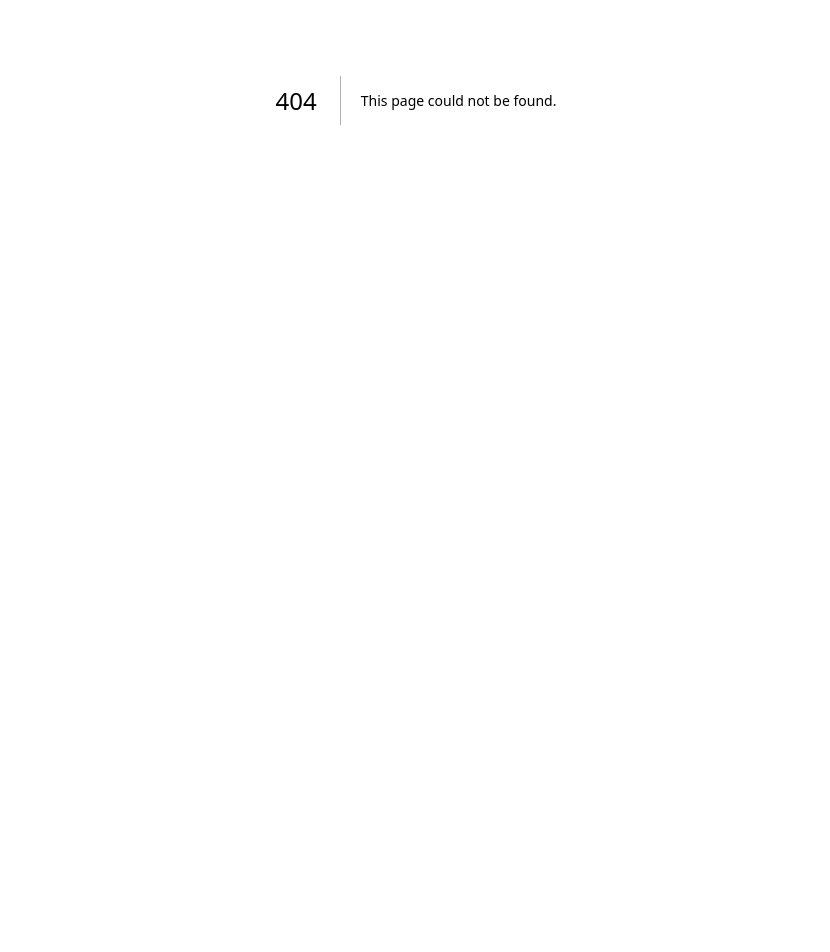
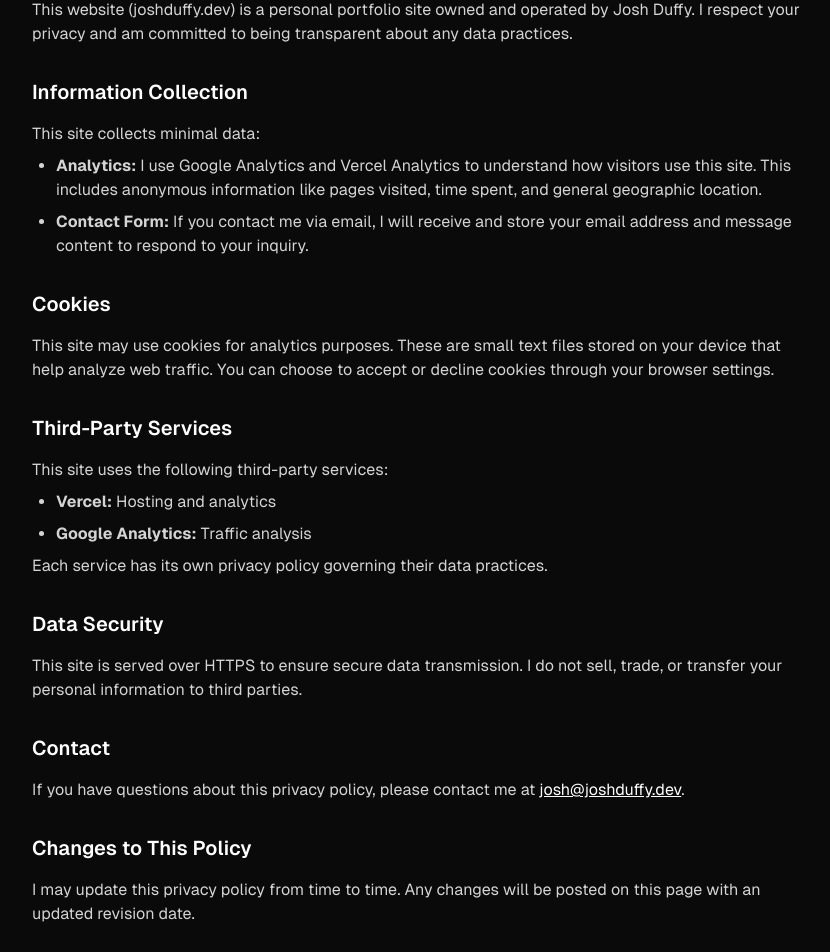
Before and after one commit to joshduffy/joshduffy.dev, a Next.js app: page /privacy in a window 1280 px wide. Before the commit this address had no page. Shown: the part 300-1252 px from the top of the page, without its empty margins (224-1054 px from the left). Before the commit the page ends 800 px from the top, so only its background shows below. Built offline with nearby package versions, Linux system fonts and the light colour scheme.

Commit message:
Add privacy policy and contact pages

```diff
--- /dev/null
+++ b/src/app/contact/page.tsx
@@ -0,0 +1,88 @@
+import { Metadata } from "next";
+import Link from "next/link";
+import { Github, Linkedin, Mail } from "@/components/Icons";
+
+export const metadata: Metadata = {
+  title: "Contact",
+  description: "Get in touch with Josh Duffy",
+};
+
+export default function Contact() {
+  return (
+    <main className="min-h-screen py-20 px-6">
+      <div className="max-w-3xl mx-auto">
+        <Link
+          href="/"
+          className="text-neutral-500 hover:text-neutral-300 transition-colors text-sm mb-8 inline-block"
+        >
+          &larr; Back to home
+        </Link>
+
+        <h1 className="text-3xl font-bold mb-4">Contact</h1>
+
+        <p className="text-neutral-400 mb-12 text-lg">
+          Have a question or want to work together? I&apos;d love to hear from
+          you.
+        </p>
+
+        <div className="space-y-8">
+          <section>
+            <h2 className="text-xl font-semibold mb-6">Get in Touch</h2>
+
+            <div className="space-y-4">
+              <a
+                href="mailto:josh@joshduffy.dev"
+                className="flex items-center gap-4 p-4 rounded-lg border border-neutral-800 hover:border-neutral-700 hover:bg-neutral-900/50 transition-all group"
+              >
+                <div className="w-10 h-10 rounded-full bg-neutral-800 flex items-center justify-center group-hover:bg-neutral-700 transition-colors">
+                  <Mail className="w-5 h-5" />
+                </div>
+                <div>
+                  <p className="font-medium">Email</p>
+                  <p className="text-neutral-400 text-sm">josh@joshduffy.dev</p>
+                </div>
+              </a>
+
+              <a
+                href="https://www.linkedin.com/in/changeleadership/"
+                target="_blank"
+                rel="noopener noreferrer"
+                className="flex items-center gap-4 p-4 rounded-lg border border-neutral-800 hover:border-neutral-700 hover:bg-neutral-900/50 transition-all group"
+              >
+                <div className="w-10 h-10 rounded-full bg-neutral-800 flex items-center justify-center group-hover:bg-neutral-700 transition-colors">
+                  <Linkedin className="w-5 h-5" />
+                </div>
+                <div>
+                  <p className="font-medium">LinkedIn</p>
+                  <p className="text-neutral-400 text-sm">
+                    Connect professionally
+                  </p>
+                </div>
+              </a>
+
+              <a
+                href="https://github.com/joshduffy"
+                target="_blank"
+                rel="noopener noreferrer"
+                className="flex items-center gap-4 p-4 rounded-lg border border-neutral-800 hover:border-neutral-700 hover:bg-neutral-900/50 transition-all group"
+              >
+                <div className="w-10 h-10 rounded-full bg-neutral-800 flex items-center justify-center group-hover:bg-neutral-700 transition-colors">
+                  <Github className="w-5 h-5" />
+                </div>
+                <div>
+                  <p className="font-medium">GitHub</p>
+                  <p className="text-neutral-400 text-sm">View my projects</p>
+                </div>
+              </a>
+            </div>
+          </section>
+
+          <section className="pt-8 border-t border-neutral-800">
+            <h2 className="text-xl font-semibold mb-4">Location</h2>
+            <p className="text-neutral-400">Philadelphia, PA</p>
+          </section>
+        </div>
+      </div>
+    </main>
+  );
+}
--- /dev/null
+++ b/src/app/privacy/page.tsx
@@ -0,0 +1,130 @@
+import { Metadata } from "next";
+import Link from "next/link";
+
+export const metadata: Metadata = {
+  title: "Privacy Policy",
+  description: "Privacy policy for joshduffy.dev",
+};
+
+export default function PrivacyPolicy() {
+  return (
+    <main className="min-h-screen py-20 px-6">
+      <div className="max-w-3xl mx-auto">
+        <Link
+          href="/"
+          className="text-neutral-500 hover:text-neutral-300 transition-colors text-sm mb-8 inline-block"
+        >
+          &larr; Back to home
+        </Link>
+
+        <h1 className="text-3xl font-bold mb-8">Privacy Policy</h1>
+
+        <div className="prose prose-invert prose-neutral max-w-none space-y-6 text-neutral-300">
+          <p className="text-sm text-neutral-500">
+            Last updated: January 2025
+          </p>
+
+          <section>
+            <h2 className="text-xl font-semibold text-white mt-8 mb-4">
+              Overview
+            </h2>
+            <p>
+              This website (joshduffy.dev) is a personal portfolio site owned
+              and operated by Josh Duffy. I respect your privacy and am
+              committed to being transparent about any data practices.
+            </p>
+          </section>
+
+          <section>
+            <h2 className="text-xl font-semibold text-white mt-8 mb-4">
+              Information Collection
+            </h2>
+            <p>This site collects minimal data:</p>
+            <ul className="list-disc pl-6 space-y-2 mt-2">
+              <li>
+                <strong>Analytics:</strong> I use Google Analytics and Vercel
+                Analytics to understand how visitors use this site. This
+                includes anonymous information like pages visited, time spent,
+                and general geographic location.
+              </li>
+              <li>
+                <strong>Contact Form:</strong> If you contact me via email, I
+                will receive and store your email address and message content to
+                respond to your inquiry.
+              </li>
+            </ul>
+          </section>
+
+          <section>
+            <h2 className="text-xl font-semibold text-white mt-8 mb-4">
+              Cookies
+            </h2>
+            <p>
+              This site may use cookies for analytics purposes. These are small
+              text files stored on your device that help analyze web traffic.
+              You can choose to accept or decline cookies through your browser
+              settings.
+            </p>
+          </section>
+
+          <section>
+            <h2 className="text-xl font-semibold text-white mt-8 mb-4">
+              Third-Party Services
+            </h2>
+            <p>This site uses the following third-party services:</p>
+            <ul className="list-disc pl-6 space-y-2 mt-2">
+              <li>
+                <strong>Vercel:</strong> Hosting and analytics
+              </li>
+              <li>
+                <strong>Google Analytics:</strong> Traffic analysis
+              </li>
+            </ul>
+            <p className="mt-2">
+              Each service has its own privacy policy governing their data
+              practices.
+            </p>
+          </section>
+
+          <section>
+            <h2 className="text-xl font-semibold text-white mt-8 mb-4">
+              Data Security
+            </h2>
+            <p>
+              This site is served over HTTPS to ensure secure data transmission.
+              I do not sell, trade, or transfer your personal information to
+              third parties.
+            </p>
+          </section>
+
+          <section>
+            <h2 className="text-xl font-semibold text-white mt-8 mb-4">
+              Contact
+            </h2>
+            <p>
+              If you have questions about this privacy policy, please contact me
+              at{" "}
+              <a
+                href="mailto:josh@joshduffy.dev"
+                className="text-white hover:text-neutral-300 transition-colors underline"
+              >
+                josh@joshduffy.dev
+              </a>
+              .
+            </p>
+          </section>
+
+          <section>
+            <h2 className="text-xl font-semibold text-white mt-8 mb-4">
+              Changes to This Policy
+            </h2>
+            <p>
+              I may update this privacy policy from time to time. Any changes
+              will be posted on this page with an updated revision date.
+            </p>
+          </section>
+        </div>
+      </div>
+    </main>
+  );
+}
--- a/src/components/Footer.tsx
+++ b/src/components/Footer.tsx
@@ -1,12 +1,28 @@
+import Link from "next/link";
+
 export default function Footer() {
   const currentYear = new Date().getFullYear();
 
   return (
     <footer className="py-12 px-6 border-t border-neutral-800">
       <div className="max-w-3xl mx-auto text-center text-neutral-500 text-sm">
-        <p className="mb-2">
+        <p className="mb-4">
           &copy; {currentYear} Josh Duffy. All rights reserved.
         </p>
+        <div className="flex justify-center gap-6 mb-4">
+          <Link
+            href="/contact"
+            className="hover:text-neutral-300 transition-colors"
+          >
+            Contact
+          </Link>
+          <Link
+            href="/privacy"
+            className="hover:text-neutral-300 transition-colors"
+          >
+            Privacy Policy
+          </Link>
+        </div>
         <p>
           Built with{" "}
           <a
```
